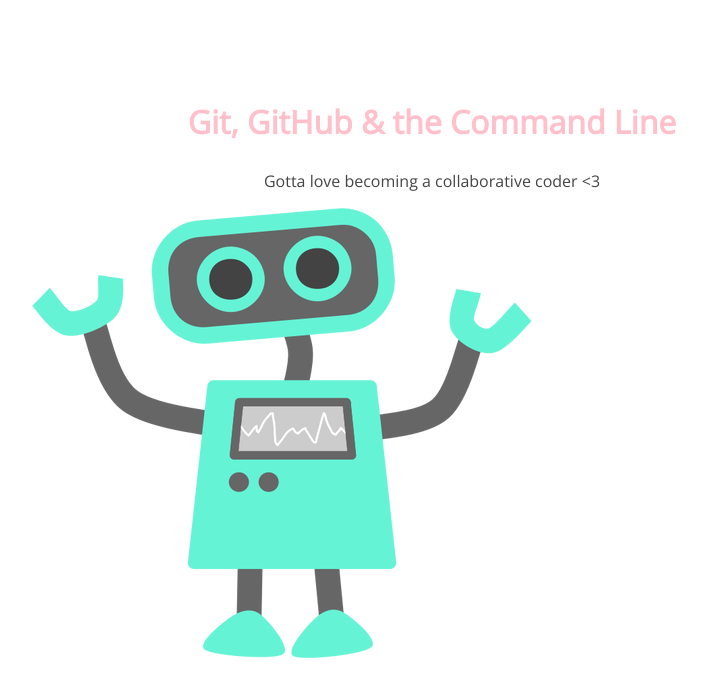
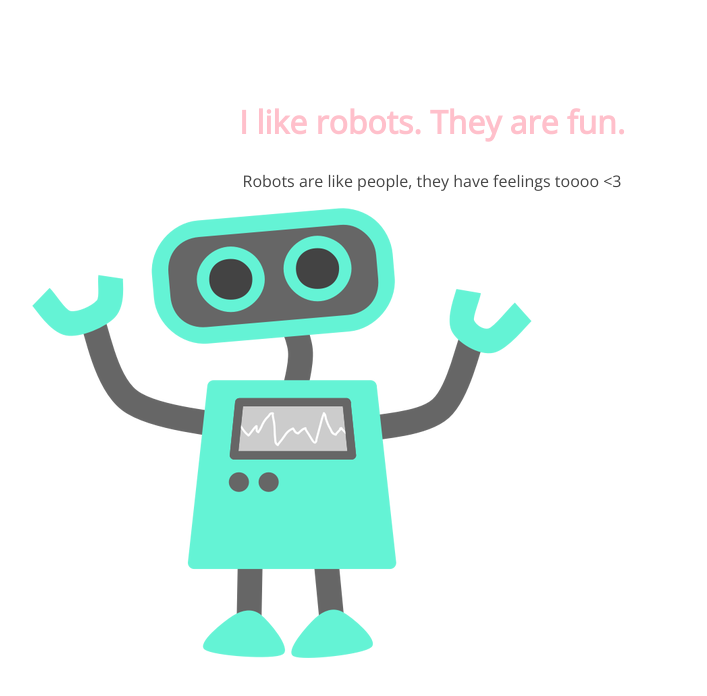
Before and after one commit to karinafinch/105-project, a plain HTML site: page index.html in a window 1280 px wide. Shown: the whole page, without its empty margins (208-915 px from the left). Drawn offline with nearby package versions, Linux system fonts and the light colour scheme.

Commit message:
h1 and p changed

```diff
--- a/index.html
+++ b/index.html
@@ -8,8 +8,8 @@
 </head>
 <body>
 	<section>
-		<h1>Git, GitHub & the Command Line</h1>
-		<p>Gotta love becoming a collaborative coder <3</p>
+		<h1>I like robots. They are fun.</h1>
+		<p>Robots are like people, they have feelings toooo <3</p>
 		<img src="img/happy-blue-robot.png">
 	</section>
 </body>
```
